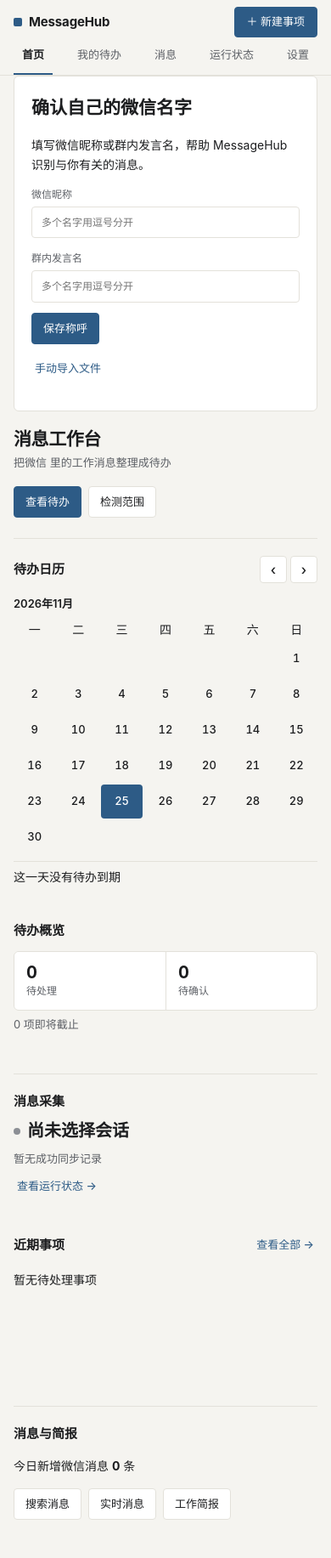
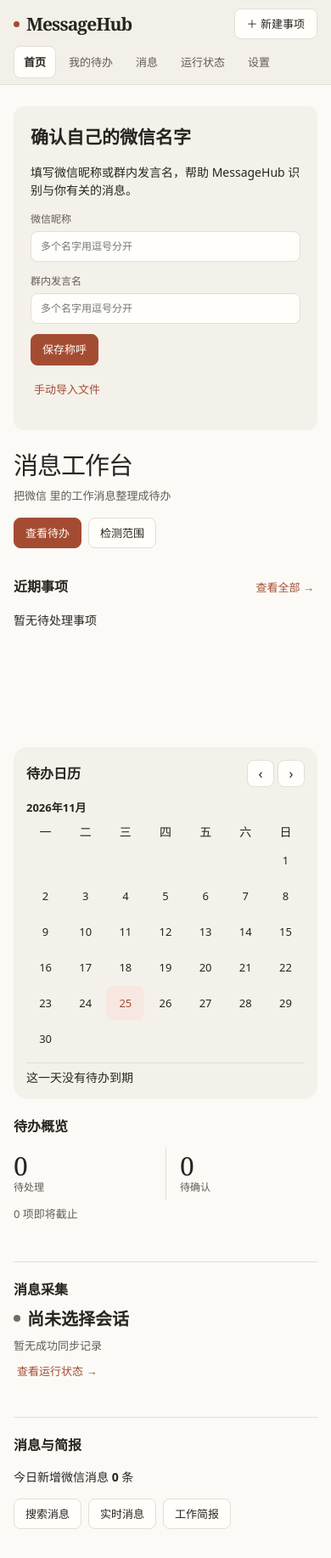
Before and after one commit to Eagle-Xu0213/MessageHub, a FastAPI app: page / in a window 390 px wide. Shown: the top 1833 px of the page at 85% size. After the commit the page ends 1799 px from the top, so only its background shows below. Run offline with FastAPI, Linux system fonts and the light colour scheme; data that the repository does not hold is empty.

Commit message:
feat(ui): release the MessageHub paper appearance

```diff
--- a/pyproject.toml
+++ b/pyproject.toml
@@ -1,6 +1,6 @@
 [project]
 name = "messagehub"
-version = "3.2.1"
+version = "3.3.0"
 description = "本地优先的微信 工作消息中枢，将重要聊天整理为待办清单"
 readme = "README.md"
 license = { text = "MIT" }
--- a/src/messagehub/__init__.py
+++ b/src/messagehub/__init__.py
@@ -5,4 +5,4 @@
 实时采集由 scripts/moect_live.py 常驻轮询并 POST /api/live/ingest。
 """
 
-__version__ = "3.2.1"
+__version__ = "3.3.0"
--- a/src/messagehub/static/ambient.js
+++ b/src/messagehub/static/ambient.js
@@ -9,10 +9,10 @@
     [20,[190,193,217], [213,197,215], 80],
     [24,[180,187,211], [202,195,214], 45]
   ];
-  let settings = {theme:'auto', skin:'modern'};
+  let settings = {theme:'auto', skin:'paper'};
   try { Object.assign(settings, JSON.parse(localStorage.getItem(KEY) || '{}')); } catch {}
   if (!['auto','light','dark'].includes(settings.theme)) settings.theme = 'auto';
-  if (settings.skin !== 'classic') settings.skin = 'modern';
+  if (!['classic', 'modern', 'paper'].includes(settings.skin)) settings.skin = 'paper';
 
   const skinStyles = Array.from(document.querySelectorAll('link[data-classic]'), link => ({
     link, modern: link.getAttribute('href'), classic: link.dataset.classic
@@ -26,9 +26,12 @@
   const forced = new URLSearchParams(location.search).get('theme');
   function apply() {
     const root = document.documentElement;
-    if (root.dataset) root.dataset.theme = ['light','dark'].includes(forced) ? forced : resolved();
+    if (root.dataset) {
+      root.dataset.theme = ['light','dark'].includes(forced) ? forced : resolved();
+      root.dataset.skin = settings.skin;
+    }
     for (const style of skinStyles) {
-      const href = style[settings.skin];
+      const href = settings.skin === 'classic' ? style.classic : style.modern;
       if (style.link.getAttribute('href') !== href) style.link.setAttribute('href', href);
     }
   }
--- /dev/null
+++ b/src/messagehub/static/paper.css
@@ -0,0 +1,302 @@
+/* MessageHub paper appearance. Design reference: Nwflower/dsh-claude-style docs/STYLE.md. */
+.bento-summary { display: contents; }
+
+:root[data-skin="paper"] {
+  --bg: #fbfaf7;
+  --surface: #fffefa;
+  --surface-2: #f4f1eb;
+  --surface-3: #ece7df;
+  --rail: #f3f0e9;
+  --ink: #28241f;
+  --sub: #625c54;
+  --faint: #726b61;
+  --line: #e4ded4;
+  --line-strong: #d2c9bb;
+  --accent: #a44c32;
+  --accent-soft: #f6e8e0;
+  --on-accent: #fffefa;
+  --urgent: #a13d39;
+  --urgent-soft: #f7e7e3;
+  --warn: #80551e;
+  --warn-soft: #f4ecdb;
+  --good: #3e694f;
+  --good-soft: #e8f0e7;
+  --focus: #6e7f92;
+  --r: 8px;
+  --r-lg: 12px;
+  --r-xl: 16px;
+  --dur: 140ms;
+  --shadow-sm: none;
+  --shadow-md: none;
+  --shadow-lg: 0 16px 48px #29201924;
+  --display: Georgia, "Noto Serif SC", "Songti SC", "SimSun", serif;
+  --sidebar-width: 212px;
+}
+:root[data-skin="paper"][data-theme="dark"] {
+  --bg: #22201d;
+  --surface: #292622;
+  --surface-2: #302c27;
+  --surface-3: #3a342d;
+  --rail: #27241f;
+  --ink: #f1eae0;
+  --sub: #c0b6a8;
+  --faint: #a69c8e;
+  --line: #3d362e;
+  --line-strong: #5b5044;
+  --accent: #eba183;
+  --accent-soft: #402d25;
+  --on-accent: #281916;
+  --urgent: #efa39a;
+  --urgent-soft: #422b29;
+  --warn: #e5c189;
+  --warn-soft: #3b3121;
+  --good: #a9c8a7;
+  --good-soft: #29382b;
+  --focus: #a3b7cf;
+  --shadow-lg: 0 16px 48px #100d0a66;
+}
+
+:root[data-skin="paper"] {
+  & body {
+    font-family: system-ui, "Segoe UI", "PingFang SC", "Microsoft YaHei", sans-serif;
+    line-height: 1.55;
+  }
+  & :is(.page-title, .bento-intro, .scope-heading, .brief-head) h1 {
+    font: 500 clamp(29px, 3vw, 40px)/1.2 var(--display);
+    letter-spacing: -.035em;
+    text-wrap: balance;
+  }
+  & :is(.page-title, .bento-intro, .scope-heading) p { color: var(--sub); margin-top: 8px; }
+  & h2 { font-weight: 620; }
+  & :is(button, .btn, input, select, textarea) {
+    transition: background-color var(--dur) var(--ease), border-color var(--dur) var(--ease), color var(--dur) var(--ease);
+  }
+  & :is(button, .btn, input, select, textarea, a, summary):focus-visible {
+    outline: 2px solid var(--focus);
+    outline-offset: 2px;
+  }
+  & :is(button, .btn):not(.link, .primary) { box-shadow: none; }
+  & :is(button, .btn).primary:hover { filter: brightness(.92); }
+  & :is(input, select, textarea):not([type="checkbox"], [type="radio"]) { min-height: 36px; }
+  & input:is([type="checkbox"], [type="radio"]) { width: auto; margin: 0; accent-color: var(--accent); }
+  & :is(.badge, .kbadge) { border-radius: 5px; }
+  & :is(.empty, .muted, .meta) { color: var(--sub); }
+  & .empty { min-height: 78px; padding: 24px 16px; }
+  & dialog { border-radius: var(--r-xl); }
+  & .modal-mask, & dialog::backdrop { background: #241e185e; }
+  & .page-title { margin-bottom: 26px; }
+
+  & .workbench .app {
+    width: auto;
+    max-width: none;
+    margin: 0 0 0 var(--sidebar-width);
+    padding: clamp(32px, 5vw, 64px) clamp(24px, 5vw, 72px) 60px;
+  }
+  & .workbench .app > main { max-width: 1280px; margin-inline: auto; }
+  & .workbench-header {
+    position: fixed;
+    inset: 0 auto 0 0;
+    width: var(--sidebar-width);
+    display: flex;
+    flex-direction: column;
+    align-items: stretch;
+    flex-wrap: nowrap;
+    margin: 0;
+    padding: 27px 15px 18px;
+    gap: 16px;
+    overflow: auto;
+    border: 0;
+    border-right: 1px solid var(--line);
+    background: var(--rail);
+  }
+  & .workbench-brand {
+    padding: 4px 10px 12px;
+    font: 600 23px/1 var(--display);
+    letter-spacing: -.045em;
+    gap: 8px;
+  }
+  & .workbench-brand span { width: 7px; height: 7px; border-radius: 50%; }
+  & .workbench-header #new-item {
+    order: 1;
+    margin: 0;
+    text-align: left;
+    color: var(--ink);
+    background: var(--surface);
+    border: 1px solid var(--line);
+    filter: none;
+  }
+  & .workbench-header #new-item:hover { background: var(--surface-3); }
+  & .workbench-header .side-nav {
+    order: 2;
+    flex: 0 0 auto;
+    flex-direction: column;
+    gap: 3px;
+    overflow: visible;
+    margin: 0;
+    padding: 8px 0 0;
+    border-top: 1px solid var(--line);
+  }
+  & .workbench-header .side-nav button {
+    min-height: 39px;
+    padding: 8px 11px;
+    border: 1px solid transparent;
+    border-radius: var(--r);
+    text-align: left;
+    color: var(--sub);
+  }
+  & .workbench-header .side-nav button:hover { background: var(--surface-3); color: var(--ink); }
+  & .workbench-header .side-nav button.active {
+    background: var(--surface);
+    color: var(--ink);
+    border-color: var(--line);
+  }
+  & .workbench-bento {
+    gap: 20px clamp(22px, 3.5vw, 48px);
+    grid-template-columns: minmax(0, 1fr) minmax(248px, 300px);
+  }
+  & .bento-intro { padding: 0 0 12px; }
+  & .bento-card { border-color: var(--line); }
+  & .bento-tasks { grid-row: 2 / span 4; }
+  & .bento-card h2 { font-size: 16px; }
+  & .bento-metric-grid { border: 0; border-radius: 0; }
+  & .bento-metric-grid button { background: transparent; padding: 5px 12px 5px 0; }
+  & .bento-metric-grid button + button { padding-inline-start: 16px; }
+  & .bento-metric-grid strong { font: 500 30px/1.1 var(--display); font-variant-numeric: tabular-nums; }
+  & :is(.bento-metric-grid button, .calendar-days button):hover { background: var(--surface-2); }
+  & .calendar-days button[aria-pressed="true"] { background: var(--accent-soft); color: var(--accent); }
+  & .bento-calendar { background: var(--surface-2); border: 0; border-radius: var(--r-xl); padding: 15px; }
+  & .home-task { min-height: 54px; }
+  & .home-task .task-open { overflow-wrap: anywhere; }
+  & .workbench #setup-guide { margin-bottom: 24px; background: var(--surface-2); border: 0; }
+  & .workbench .page:not(#home-page) .panel,
+  & .workbench .search {
+    border: 0;
+    border-radius: 0;
+    background: transparent;
+    box-shadow: none;
+  }
+
+  & #tasks-page .page-title {
+    display: grid;
+    grid-template-columns: minmax(0, 1fr) auto;
+    align-items: center;
+  }
+  & #tasks-page .page-title p { grid-column: 1; grid-row: 2; }
+  & #new-item-inline { grid-column: 2; grid-row: 1 / 3; }
+  & #tasks-page .stats {
+    gap: 0;
+    border-block: 1px solid var(--line);
+    padding-block: 8px;
+    margin-bottom: 22px;
+  }
+  & #tasks-page .stat { border: 0; background: transparent; }
+  & #tasks-page .stat:hover { background: var(--surface-2); }
+  & #tasks-page .stat.active { background: var(--accent-soft); }
+  & #tasks-page .stat strong { font: 500 26px/1.15 var(--display); font-variant-numeric: tabular-nums; }
+  & .toolbar { justify-content: flex-start; gap: 10px; }
+  & #source-filter { width: auto; min-width: 112px; margin: 0 0 0 auto; }
+  & .toolbar > .muted { flex-basis: 100%; }
+  & .tabs { gap: 2px; padding: 3px; border-radius: var(--r-lg); background: var(--surface-2); }
+  & .tabs button { border: 1px solid transparent; background: transparent; }
+  & .tabs button.active { color: var(--ink); background: var(--surface); border-color: var(--line); }
+  & #tasks-page .items { border: 0; border-top: 1px solid var(--line); border-radius: 0; background: transparent; }
+  & .item { padding: 15px 12px; }
+  & .item-title { overflow-wrap: anywhere; }
+  & .details { border-radius: var(--r-lg); background: var(--surface-2); }
+  & .workbench :is(.search, #search-results, #system-info) { padding-inline: 0; }
+  & .search-result { padding: 14px 0; overflow-wrap: anywhere; }
+  & .workbench .page:not(#home-page) .settings {
+    max-width: 680px;
+    margin: 0;
+    padding: 22px 0;
+    border-top: 1px solid var(--line);
+  }
+  & .settings label { color: var(--sub); font-size: 13px; }
+  & .settings fieldset { min-width: 0; margin: 12px 0 0; padding: 0; border: 0; }
+  & .appearance-fields { display: grid; grid-template-columns: repeat(2, minmax(0, 1fr)); gap: 14px; }
+
+  & .secondary-page .wrap, & .scope-wrap { max-width: 1040px; }
+  & .secondary-page .card { padding: 18px 0; background: transparent; border: 0; border-top: 1px solid var(--line); border-radius: 0; }
+  & .secondary-page .stat { background: var(--surface-2); border-color: transparent; }
+  & .secondary-page .inline-label input[type="checkbox"] { flex: none; }
+  & .secondary-page .note { background: var(--surface-2); color: var(--sub); border-color: var(--line); }
+  & .scope-page .scope-panel { overflow: hidden; border-color: var(--line); background: var(--surface); }
+  & .scope-page .scope-controls { background: var(--surface-2); }
+  & .scope-page .scope-back { color: var(--sub); }
+  & .scope-page .scope-levels { border-color: var(--line); background: var(--surface-2); }
+
+  @media (min-width: 1680px) {
+    & { --sidebar-width: clamp(224px, 10vw, 260px); }
+    & .workbench .app > main { max-width: 1760px; }
+    & .workbench .page:not(#home-page) { max-width: 1360px; margin-inline: auto; }
+    & .workbench-bento {
+      grid-template-columns: minmax(0, 1fr) minmax(280px, .52fr) minmax(230px, .42fr);
+      gap: 24px clamp(28px, 2.2vw, 48px);
+    }
+    & :is(.bento-tasks, .bento-calendar, .bento-summary) {
+      grid-row: 2;
+      align-self: stretch;
+      min-width: 0;
+      padding: 20px;
+      background: var(--surface-2);
+      border: 1px solid var(--line);
+      border-radius: var(--r-xl);
+    }
+    & .bento-tasks { grid-column: 1; }
+    & .bento-calendar {
+      grid-column: 2;
+      display: flex;
+      flex-direction: column;
+    }
+    & .bento-calendar .calendar-days { margin-bottom: 12px; }
+    & .bento-calendar .calendar-results { margin-top: auto; }
+    & .bento-summary {
+      grid-column: 3;
+      display: flex;
+      flex-direction: column;
+    }
+    & .bento-summary .bento-card { padding: 14px 0; }
+    & .bento-summary .bento-metrics { padding-top: 0; }
+    & .bento-summary .bento-links { margin-top: auto; padding-bottom: 0; }
+    & .home-task { min-height: 60px; }
+    & :is(.task-open, .item-title, .search-result) { font-size: 15px; }
+    & :is(.secondary-page .wrap, .scope-wrap) { max-width: 1240px; }
+  }
+  @media (max-width: 1030px) {
+    & .workbench-bento { grid-template-columns: minmax(0, 1fr); }
+    & :is(.bento-tasks, .bento-calendar, .bento-metrics, .bento-capture, .bento-links) { grid-column: 1; grid-row: auto; }
+    & .bento-tasks { grid-row: 2; }
+  }
+  @media (max-width: 760px) {
+    & .workbench .app { margin: 0; padding: 25px 16px 44px; }
+    & .workbench-header {
+      position: sticky;
+      inset: 0 0 auto;
+      width: auto;
+      flex-direction: row;
+      flex-wrap: wrap;
+      align-items: center;
+      gap: 8px;
+      padding: 10px 16px 0;
+      border: 0;
+      border-bottom: 1px solid var(--line);
+    }
+    & .workbench-brand { padding: 0; font-size: 21px; }
+    & .workbench-header #new-item { margin-left: auto; }
+    & .workbench-header .side-nav {
+      flex: 1 0 100%;
+      flex-direction: row;
+      justify-content: flex-start;
+      padding: 0 0 7px;
+      border: 0;
+      overflow-x: auto;
+    }
+    & .workbench-header .side-nav button { min-height: 38px; }
+    & #tasks-page .stats { gap: 4px; grid-template-columns: repeat(3, minmax(0, 1fr)); }
+    & #source-filter { margin-left: 0; }
+    & .secondary-page { padding-inline: 16px; }
+  }
+  @media (prefers-reduced-motion: reduce) {
+    & :is(button, .btn, input, select, textarea) { transition: none; }
+  }
+}
--- a/src/messagehub/templates/brief.html
+++ b/src/messagehub/templates/brief.html
@@ -5,7 +5,8 @@
     <meta name="viewport" content="width=device-width, initial-scale=1.0">
     <title>每日工作简报 - MessageHub</title>
     <link rel="stylesheet" href="/static/glass.css" data-classic="/static/glass-classic.css">
-    <script src="/static/ambient.js?v=3.2.1"></script>
+    <link rel="stylesheet" href="/static/paper.css?v=3.3.0-aligned">
+    <script src="/static/ambient.js?v=3.3.0"></script>
 </head>
 <body class="secondary-page">
     <div class="container">
--- a/src/messagehub/templates/index.html
+++ b/src/messagehub/templates/index.html
@@ -6,7 +6,8 @@
   <title>MessageHub 工作台</title>
   <link rel="stylesheet" href="/static/glass.css" data-classic="/static/glass-classic.css">
   <link rel="stylesheet" href="/static/workbench.css" data-classic="/static/workbench-classic.css">
-  <script src="/static/ambient.js?v=3.2.1"></script>
+  <link rel="stylesheet" href="/static/paper.css?v=3.3.0-aligned">
+  <script src="/static/ambient.js?v=3.3.0"></script>
 </head>
 <body class="workbench">
 
@@ -79,6 +80,16 @@
             <div id="calendar-results" class="calendar-results" aria-live="polite"></div>
           </section>
 
+          <section class="bento-card bento-tasks">
+            <div class="panel-head">
+              <h2>近期事项</h2>
+              <button class="link" data-page="tasks" data-task-view="pending">查看全部 →</button>
+            </div>
+            <p id="home-feedback" class="error" role="status"></p>
+            <div id="home-tasks" aria-live="polite" class="home-tasks">正在加载…</div>
+          </section>
+
+          <div class="bento-summary">
             <section class="bento-card bento-metrics" aria-labelledby="overview-title">
               <h2 id="overview-title">待办概览</h2>
               <div class="bento-metric-grid">
@@ -99,15 +110,6 @@
               <button class="link" data-page="system" id="capture-bar">查看运行状态</button>
             </section>
 
-          <section class="bento-card bento-tasks">
-            <div class="panel-head">
-              <h2>近期事项</h2>
-              <button class="link" data-page="tasks" data-task-view="pending">查看全部 →</button>
-            </div>
-            <p id="home-feedback" class="error" role="status"></p>
-            <div id="home-tasks" aria-live="polite" class="home-tasks">正在加载…</div>
-          </section>
-
             <section class="bento-card bento-links">
               <h2>消息与简报</h2>
               <p>今日新增微信消息 <strong>{{ today_messages }}</strong> 条</p>
@@ -117,6 +119,7 @@
                 <a class="btn" href="/brief">工作简报</a>
               </div>
             </section>
+          </div>
         </div>
       </section>
 
@@ -156,6 +159,7 @@
         <!-- Appearance -->
         <div class="glass panel settings">
           <h2>外观</h2>
+          <div class="appearance-fields">
             <label>
               主题
               <select id="theme-mode">
@@ -168,9 +172,11 @@
               皮肤
               <select id="skin-mode">
                 <option value="classic">皮肤一</option>
-              <option value="modern" selected>皮肤二</option>
+                <option value="modern">皮肤二</option>
+                <option value="paper" selected>纸面</option>
               </select>
             </label>
+          </div>
         </div>
 
         <!-- Scope -->
@@ -426,7 +432,7 @@ async function pollUpdate(){try{const r=await fetch('/api/update/status');if(!r.
 $('#update-button').onclick=async()=>{$('#update-button').disabled=true;try{const r=await fetch('/api/update',{method:'POST'});const d=await r.json();if(!r.ok)throw Error(d.detail||'无法启动更新');pollUpdate()}catch(e){$('#update-message').textContent=e.message;$('#update-button').disabled=false}};
 (async()=>{await load();await status();checkUpdate();let m=location.hash.match(/^#task-(\d+)$/);if(m){let x=items.find(x=>x.id===Number(m[1]));if(x){view=active(x)?'pending':x.status==='notice'?'notice':x.status==='review'?'review':'history';expanded=x.id;render();document.getElementById('task-'+x.id)?.scrollIntoView()}}})();setInterval(() => { if (!document.hidden) checkUpdate(); }, 3600000);
 </script>
-<script src="/static/dashboard.js?v=3.2.1"></script>
+<script src="/static/dashboard.js?v=3.3.0"></script>
 <script src="/static/llm-settings.js"></script>
 <script src="/static/email-settings.js"></script>
 </body>
--- a/src/messagehub/templates/live.html
+++ b/src/messagehub/templates/live.html
@@ -5,7 +5,8 @@
   <meta name="viewport" content="width=device-width, initial-scale=1.0">
   <title>实时消息接入 · MessageHub</title>
   <link rel="stylesheet" href="/static/glass.css" data-classic="/static/glass-classic.css">
-  <script src="/static/ambient.js?v=3.2.1"></script>
+  <link rel="stylesheet" href="/static/paper.css?v=3.3.0-aligned">
+  <script src="/static/ambient.js?v=3.3.0"></script>
 </head>
 <body class="secondary-page">
 <div class="wrap">
--- a/src/messagehub/templates/select.html
+++ b/src/messagehub/templates/select.html
@@ -5,7 +5,8 @@
   <meta name="viewport" content="width=device-width, initial-scale=1.0">
   <title>检测范围管理 · MessageHub</title>
   <link rel="stylesheet" href="/static/glass.css" data-classic="/static/glass-classic.css">
-  <script src="/static/ambient.js?v=3.2.1"></script>
+  <link rel="stylesheet" href="/static/paper.css?v=3.3.0-aligned">
+  <script src="/static/ambient.js?v=3.3.0"></script>
   <style>
     .scope-page { padding: clamp(20px, 4vw, 52px) clamp(14px, 4vw, 60px); }
     .scope-wrap { max-width: 1320px; margin: auto; }
```
Also changed, not shown: tests/test_ambient.js (+7 -1 lines), CHANGELOG.md. Lines whose indentation alone changed are shown as unchanged.
